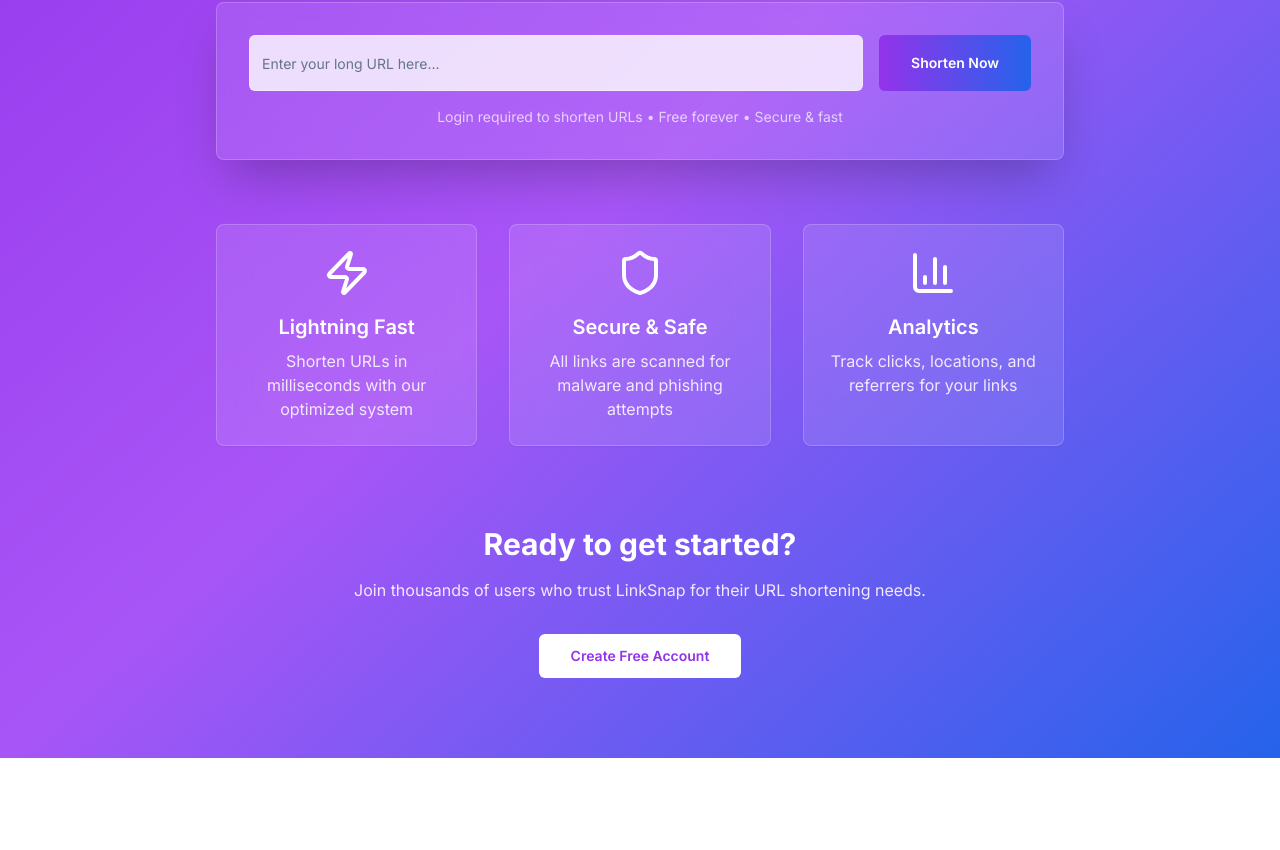
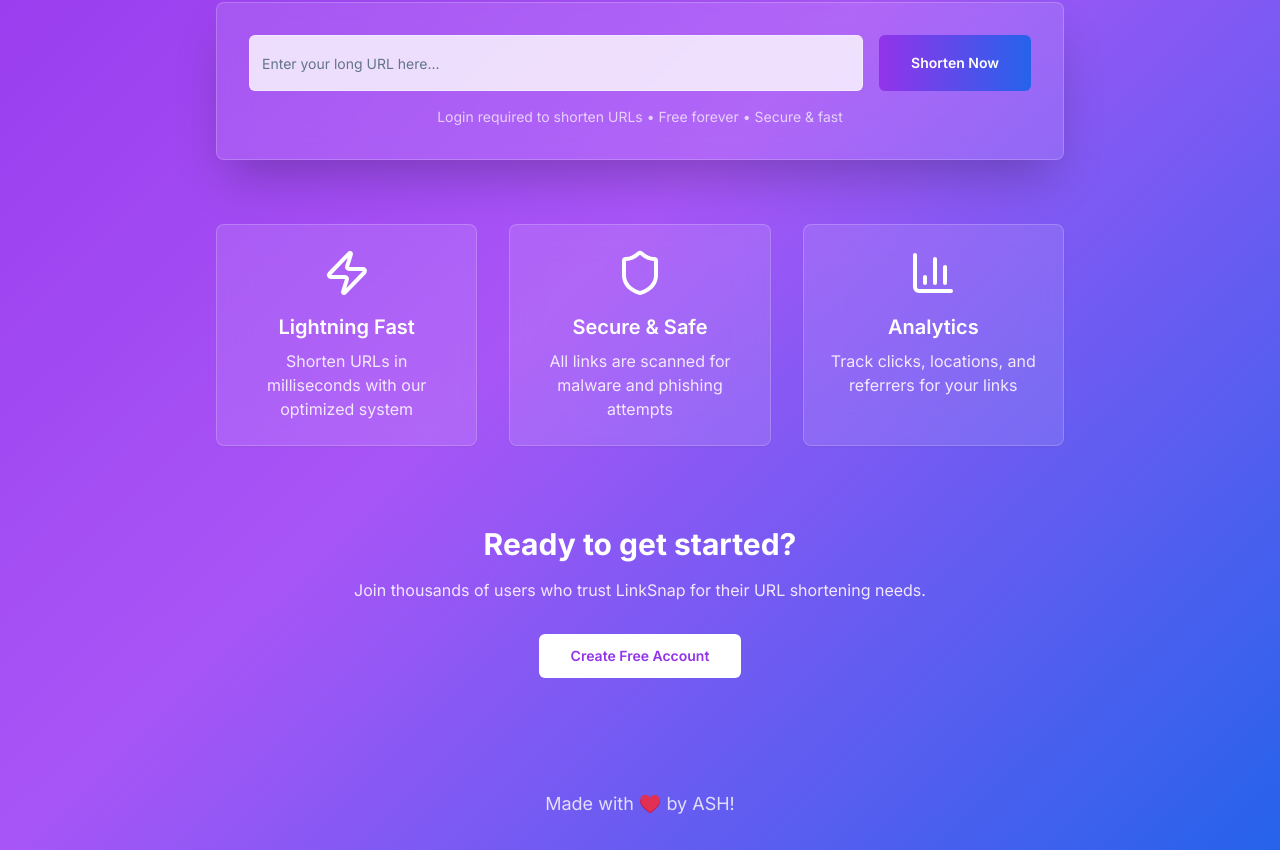
Before and after one commit to ashutoshh-17/LinkSnap-Web_Link_Shortener, a React (Vite) app: page / in a window 1280 px wide. Shown: the part 402-1252 px from the top of the page. Before the commit the page ends 1160 px from the top, so only its background shows below. Built offline with nearby package versions, Linux system fonts and the light colour scheme.

Commit message:
Add footer
Add footer text to the landing page.

```diff
--- a/src/pages/Index.tsx
+++ b/src/pages/Index.tsx
@@ -157,6 +157,13 @@ const Index = () => {
           </Button>
         </div>
       </div>
+
+      {/* Footer */}
+      <footer className="py-8 text-center">
+        <p className="text-white/80 text-lg">
+          Made with ♥️ by ASH!
+        </p>
+      </footer>
     </div>
   );
 };
```
